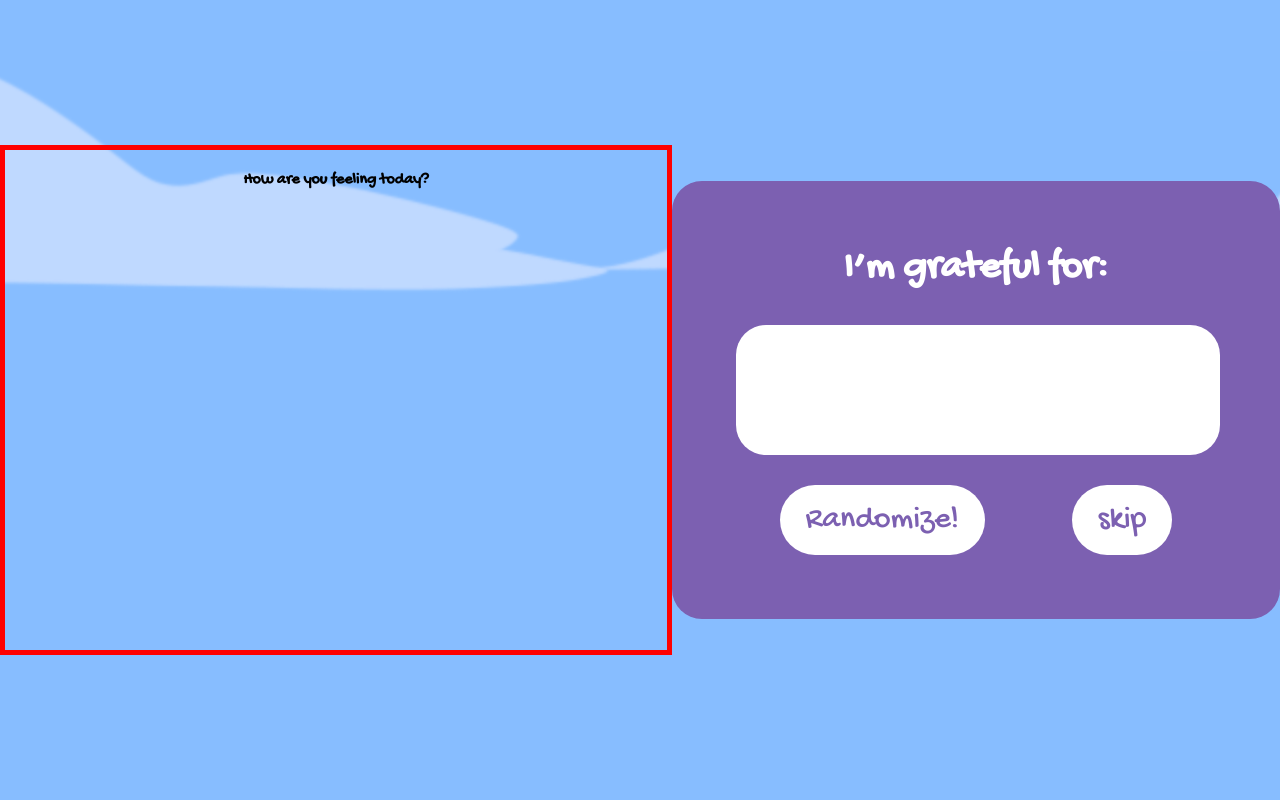
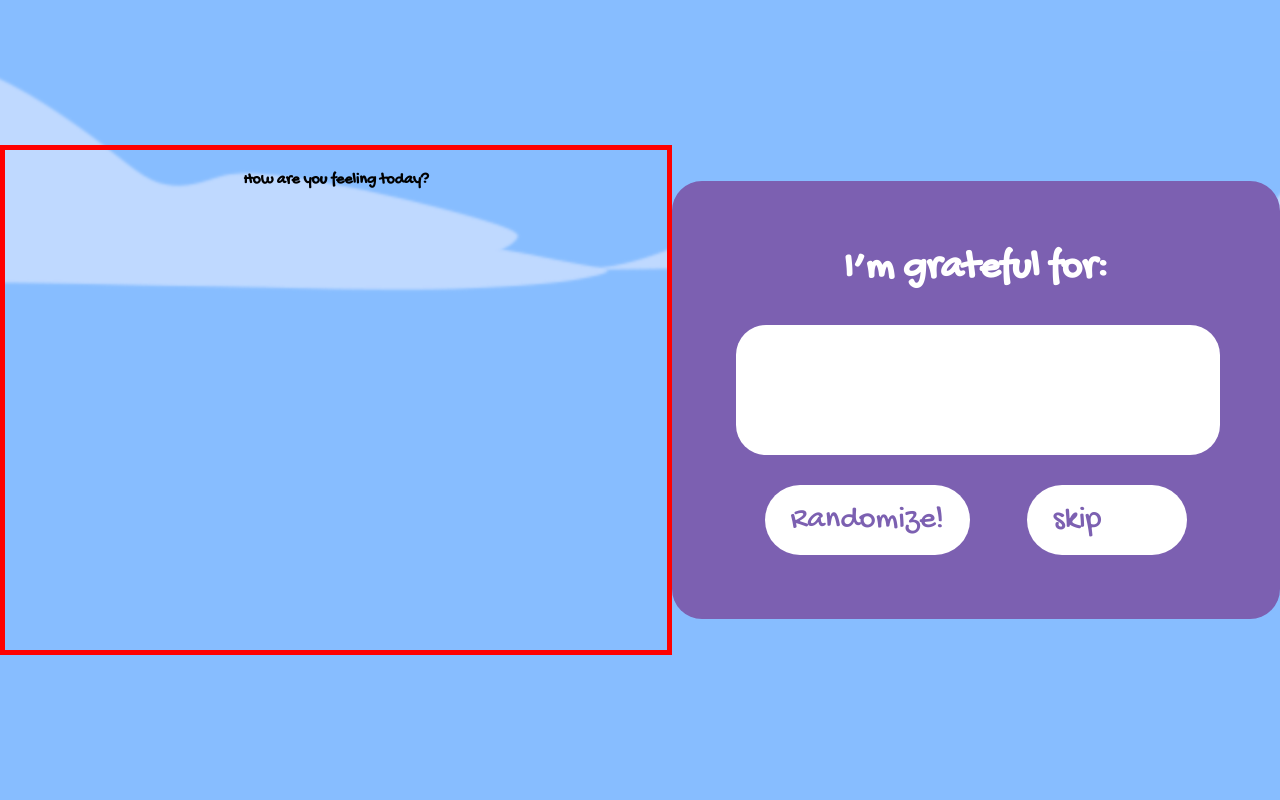
Before and after one commit to HiThereImCam/Euda, a React (Create React App) app: page / in a window 1280 px wide. Shown: the top 800 px of the page. Built offline with nearby package versions, Linux system fonts and the light colour scheme.

Commit message:
buttons resized

```diff
--- a/src/App.css
+++ b/src/App.css
@@ -117,6 +117,7 @@ section {
   background-color: #FFFF;
   color: #7C60B1;
   border: none;
+  min-width: 5em;
 }
 .grateful-section{
   display: flex;
```
